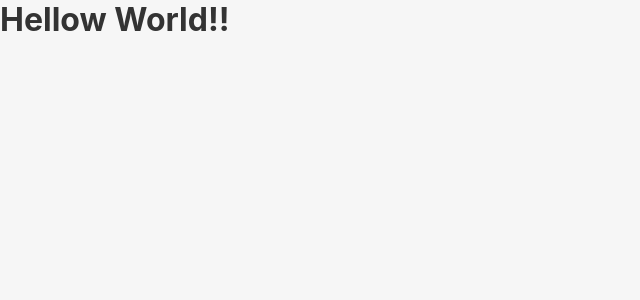
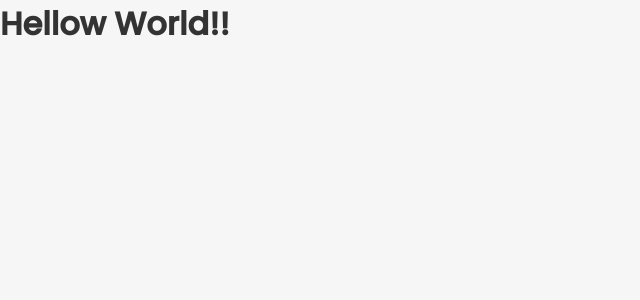
Before and after one commit to nelsonwenner/shopping-cart-frontend-challenge, a React (Create React App) app: page / in a window 1280 px wide. Shown: the top 300 px of the page, without its empty margins (0-640 px from the left). Built offline with nearby package versions, Linux system fonts and the light colour scheme.

Commit message:
chore: add Poppings font import

```diff
--- a/src/styles/GlobalStyles.js
+++ b/src/styles/GlobalStyles.js
@@ -1,6 +1,8 @@
 import { createGlobalStyle } from 'styled-components'
 
 const GlobalStyles = createGlobalStyle`
+  @import url('https://fonts.googleapis.com/css2?family=Poppins:wght@500&display=swap');
+
 	* {
     padding: 0;
     margin: 0;
```
